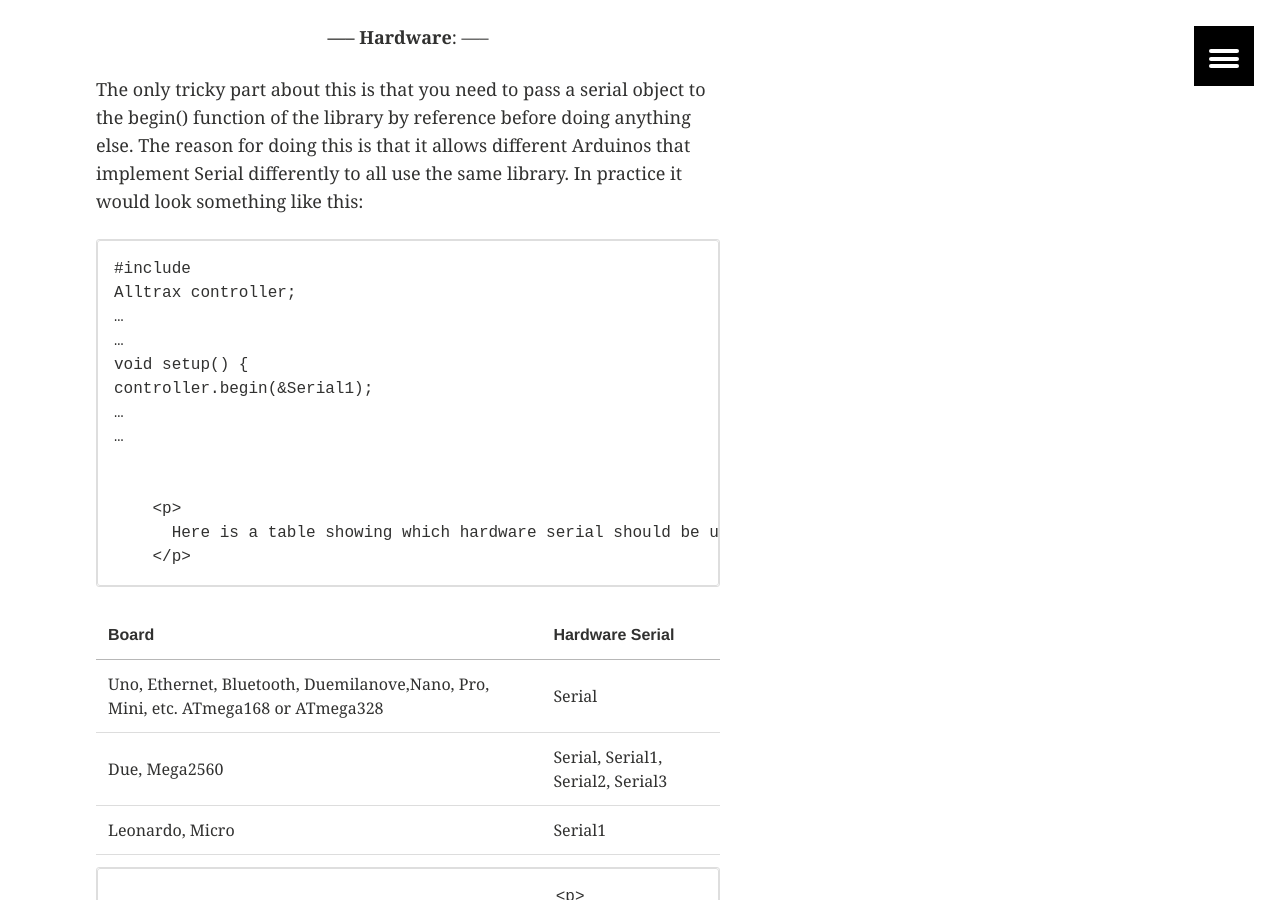
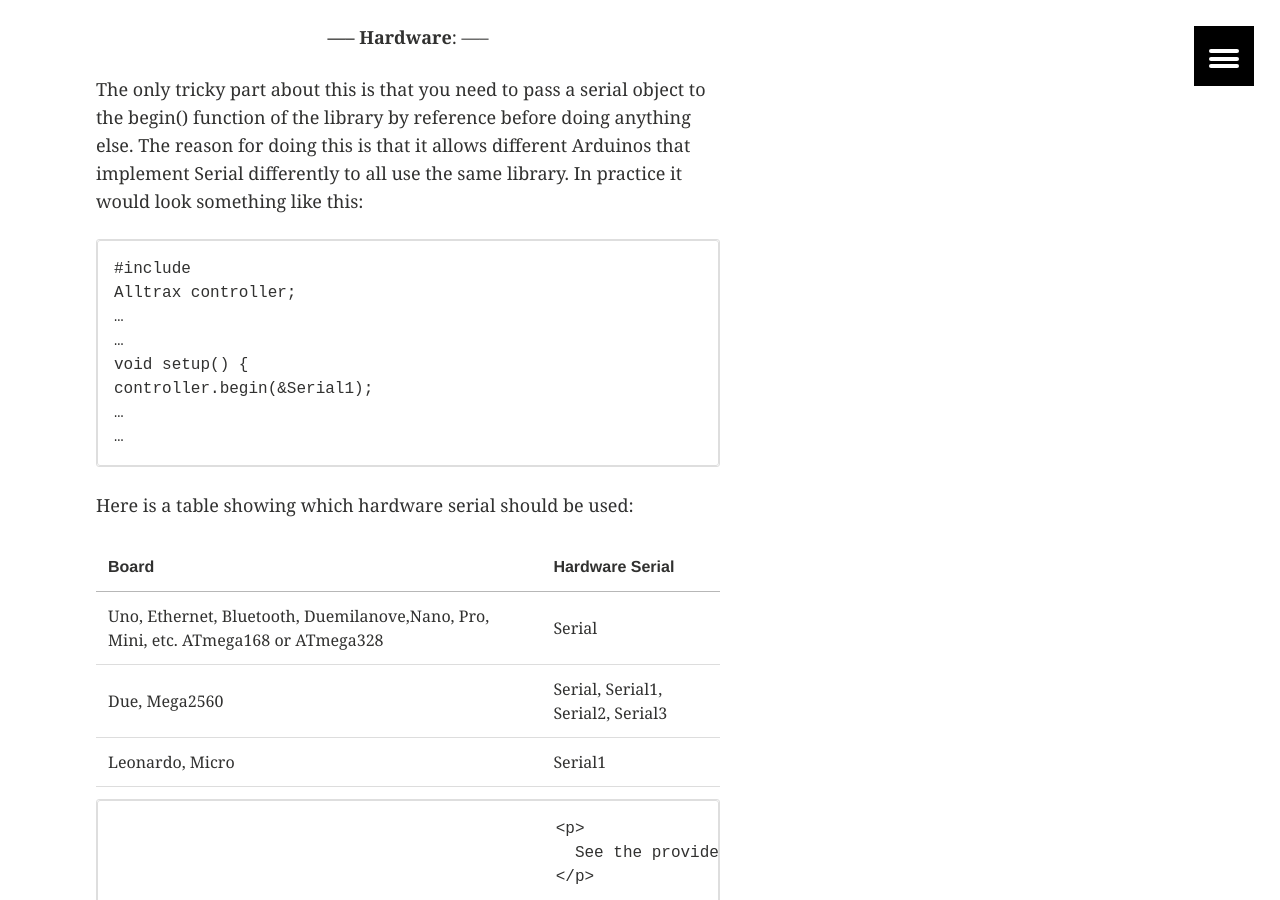
Before and after one commit to derekkg/derekkg.github.io, a Jekyll site: the page built from _posts/2013-03-19-arduino-alltrax-axe-library.md, in a window 1280 px wide and 900 px high, scrolled down 2510 px. Built offline with Jekyll 4.4.1, drawn with Linux system fonts in a browser that asks for light colours.

Commit message:
table fix?

```diff
--- a/_posts/2013-03-19-arduino-alltrax-axe-library.md
+++ b/_posts/2013-03-19-arduino-alltrax-axe-library.md
@@ -72,10 +72,7 @@ The only tricky part about this is that you need to pass a serial object to the
     …
     …
 
-
-        <p>
-          Here is a table showing which hardware serial should be used:<br /> &nbsp;
-        </p>
+Here is a table showing which hardware serial should be used:
 
 | Board                                                                              | Hardware Serial                   |
 |------------------------------------------------------------------------------------|-----------------------------------|
```
